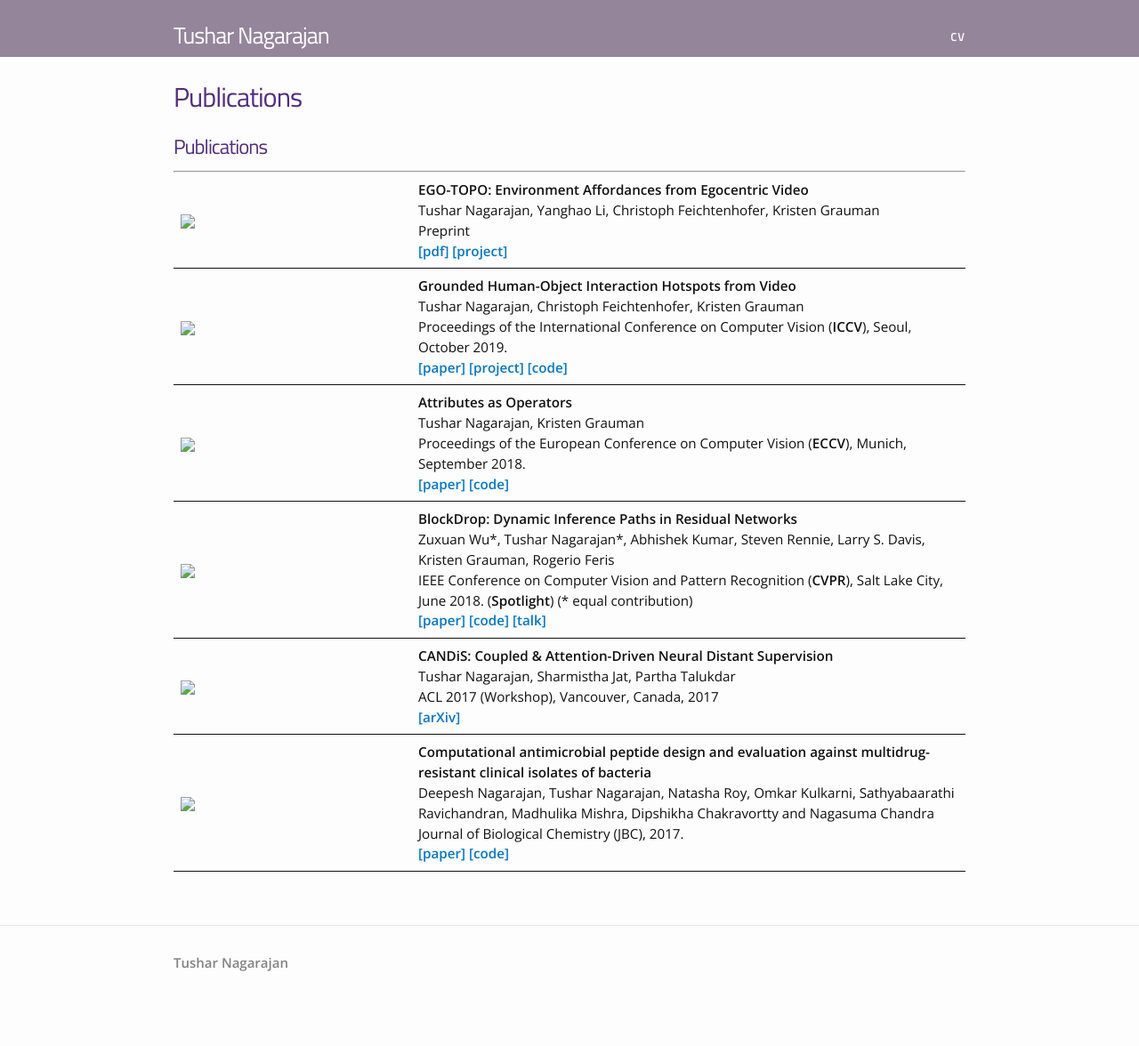
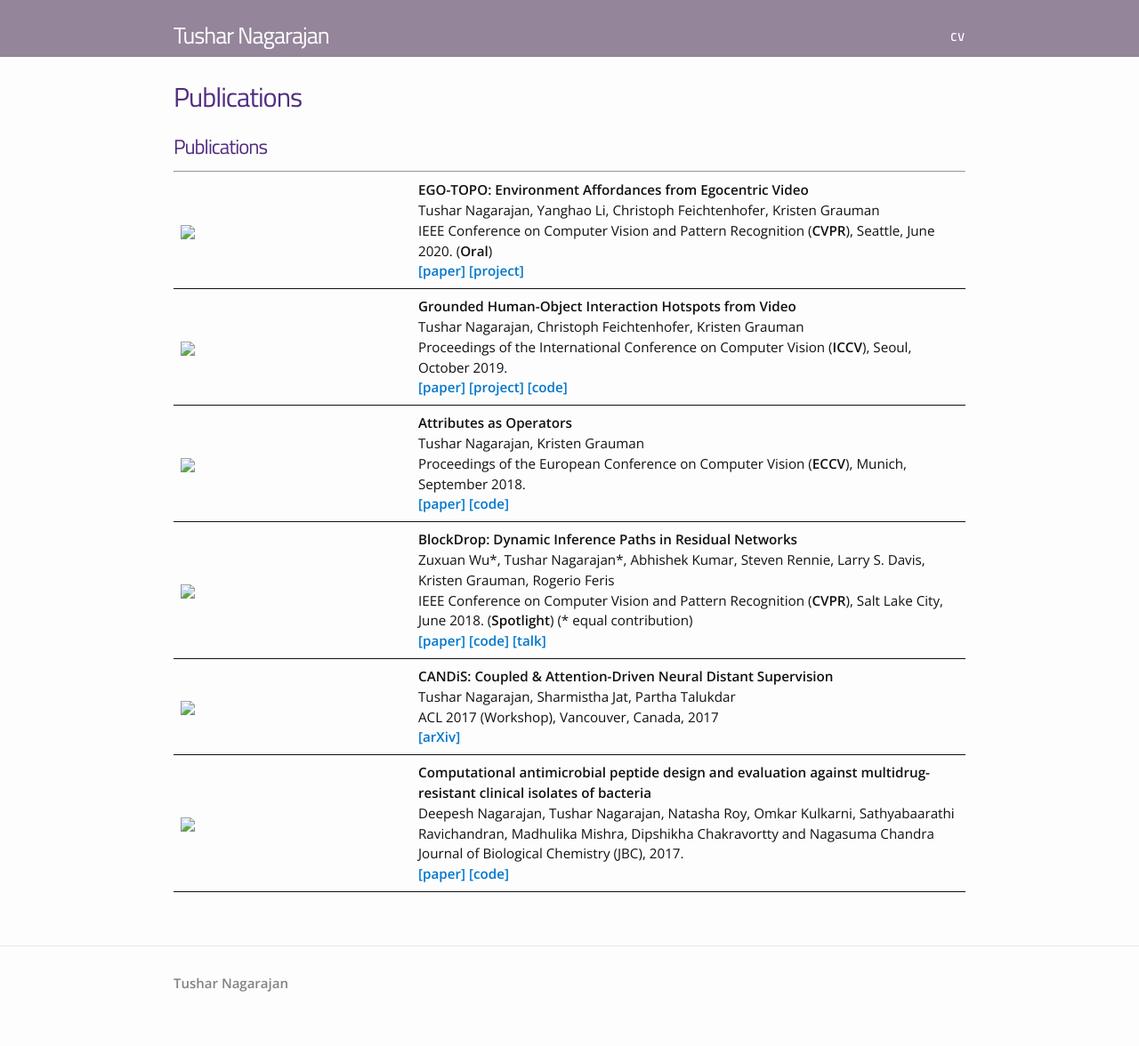
Before and after one commit to takihasan/takihasan.github.io, a Jekyll site: the page built from pages/research.md, in a window 1280 px wide. Shown: the whole page at 89% size. Built offline with Jekyll 4.4.1, drawn with Linux system fonts in a browser that asks for light colours; nearby versions of some CDN libraries; our own code applies the rules of GitHub Pages for plain Markdown files; a style sheet for code colours, icons or effects is not loaded; before the commit the page ends 1154 px from its top, so only the background shows below that.

Commit message:
ego topo cvpr

```diff
--- a/pages/research.md
+++ b/pages/research.md
@@ -11,8 +11,8 @@
 <td markdown="span">
 **EGO-TOPO: Environment Affordances from Egocentric Video**
 Tushar Nagarajan, Yanghao Li, Christoph Feichtenhofer, Kristen Grauman
-Preprint
-**[[pdf]](http://vision.cs.utexas.edu/projects/ego-topo/data/ego-topo.pdf) [[project]](http://vision.cs.utexas.edu/projects/ego-topo/)**
+IEEE Conference on Computer Vision and Pattern Recognition (**CVPR**), Seattle, June 2020.  (**Oral**)
+**[[paper]](https://arxiv.org/pdf/2001.04583.pdf) [[project]](http://vision.cs.utexas.edu/projects/ego-topo/)**
 </td>
 </tr>
 
```
Also changed, not shown: pages/news.md (+1 -0 lines).
